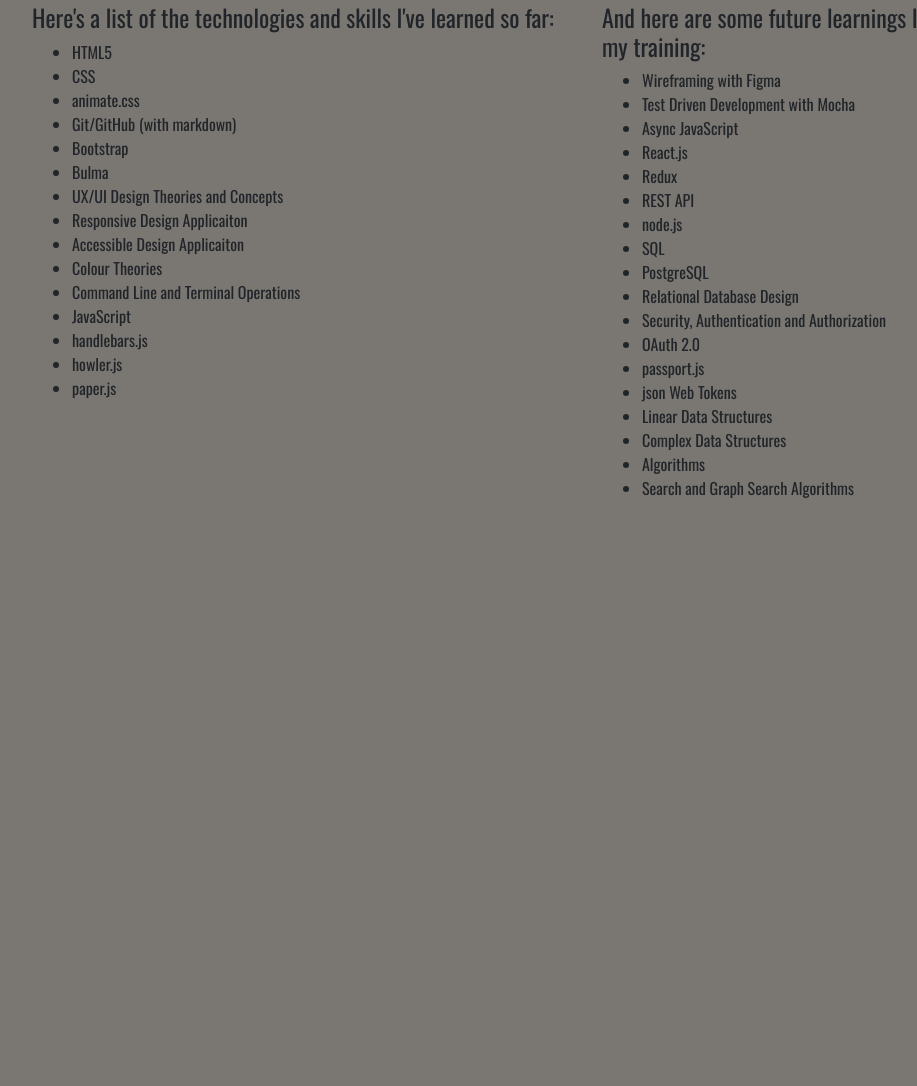
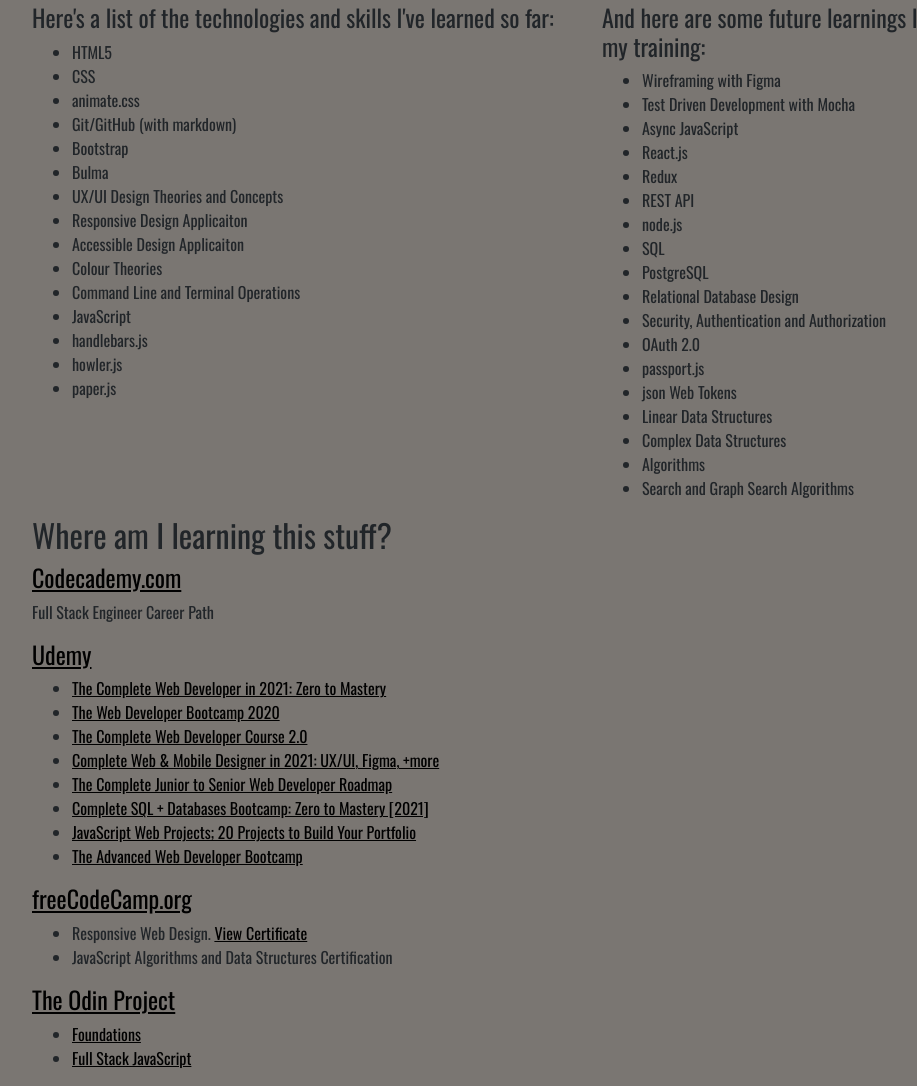
Before and after one commit to TarrMarr/tarrynmarrPersonalPortfolio, a plain HTML site: page about.html in a window 1280 px wide. Shown: the part 354-1440 px from the top of the page, without its empty margins (53-970 px from the left). Before the commit the page ends 870 px from the top, so only its background shows below. Drawn offline with nearby package versions, Linux system fonts and the light colour scheme.

Commit message:
about me updated with content

```diff
--- a/about.html
+++ b/about.html
@@ -61,7 +61,7 @@
       </header>
     </div>
 
-    <div class="container">
+    <div class="container who">
       <h2>Who am I?</h2>
       <p>
         I started this evolution in May 2020 after working in the financial
@@ -81,7 +81,7 @@
       </p>
     </div>
 
-    <div class="container">
+    <div class="container what">
       <h2>What am I learning?</h2>
       <div class="row">
         <div class="col-sm">
@@ -135,6 +135,88 @@
       </div>
     </div>
 
+    <div class="container where">
+      <h2>Where am I learning this stuff?</h2>
+      <h4><a href="https://www.codecademy.com/catalog">Codecademy.com</a></h4>
+      <p>Full Stack Engineer Career Path</p>
+      <h4><a href="https://www.udemy.com/">Udemy</a></h4>
+      <ul>
+        <li>
+          <a
+            href="https://www.udemy.com/course/the-complete-web-developer-zero-to-mastery/"
+            >The Complete Web Developer in 2021: Zero to Mastery</a
+          >
+        </li>
+        <li>
+          <a href="https://www.udemy.com/course/the-web-developer-bootcamp/"
+            >The Web Developer Bootcamp 2020</a
+          >
+        </li>
+        <li>
+          <a
+            href="https://www.udemy.com/course/the-complete-web-developer-course-2/"
+            >The Complete Web Developer Course 2.0</a
+          >
+        </li>
+        <li>
+          <a
+            href="https://www.udemy.com/course/complete-web-designer-mobile-designer-zero-to-mastery/"
+            >Complete Web & Mobile Designer in 2021: UX/UI, Figma, +more</a
+          >
+        </li>
+        <li>
+          <a
+            href="https://www.udemy.com/course/the-complete-junior-to-senior-web-developer-roadmap/"
+            >The Complete Junior to Senior Web Developer Roadmap</a
+          >
+        </li>
+        <li>
+          <a
+            href="https://www.udemy.com/course/complete-sql-databases-bootcamp-zero-to-mastery/"
+            >Complete SQL + Databases Bootcamp: Zero to Mastery [2021]</a
+          >
+        </li>
+        <li>
+          <a
+            href="https://www.udemy.com/course/javascript-web-projects-to-build-your-portfolio-resume/"
+            >JavaScript Web Projects; 20 Projects to Build Your Portfolio</a
+          >
+        </li>
+        <li>
+          <a
+            href="https://www.udemy.com/course/the-advanced-web-developer-bootcamp/"
+            >The Advanced Web Developer Bootcamp</a
+          >
+        </li>
+      </ul>
+      <h4>
+        <a href="https://www.freecodecamp.org/learn/">freeCodeCamp.org</a>
+      </h4>
+      <ul>
+        <li>
+          Responsive Web Design.
+          <a
+            href="https://www.freecodecamp.org/certification/tarrmarr/responsive-web-design"
+            >View Certificate</a
+          >
+        </li>
+        <li>JavaScript Algorithms and Data Structures Certification</li>
+      </ul>
+      <h4><a href="https://www.theodinproject.com/">The Odin Project</a></h4>
+      <ul>
+        <li>
+          <a href="https://www.theodinproject.com/paths/foundations"
+            >Foundations</a
+          >
+        </li>
+        <li>
+          <a href="https://www.theodinproject.com/paths/full-stack-javascript"
+            >Full Stack JavaScript</a
+          >
+        </li>
+      </ul>
+    </div>
+
     <div class="scripts">
       <script
         src="https://code.jquery.com/jquery-3.5.1.slim.min.js"
```
